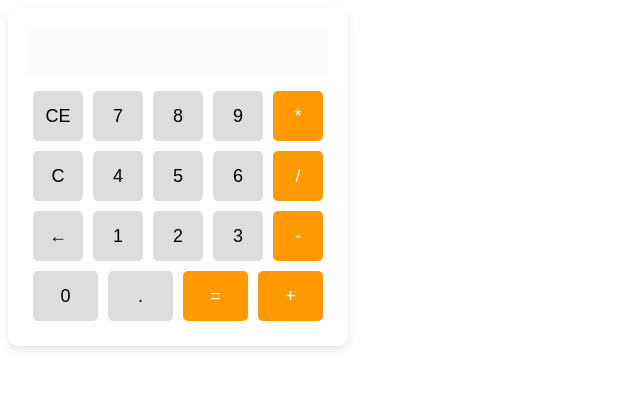
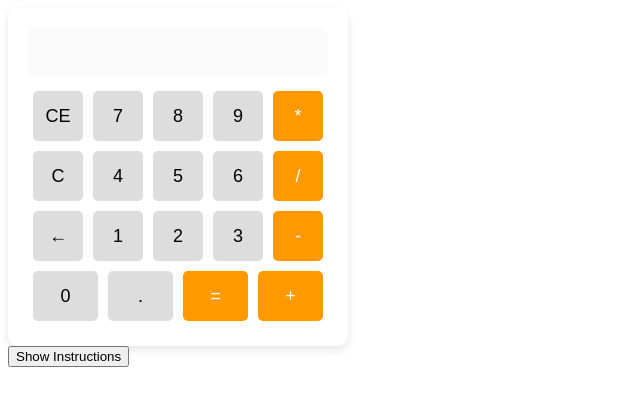
Before and after one commit to joker079/calculator, a plain HTML site: page index.html in a window 1280 px wide. Shown: the whole page, without its empty margins (0-640 px from the left). Drawn offline with Linux system fonts and the light colour scheme.

Commit message:
Update index.html

```diff
--- a/index.html
+++ b/index.html
@@ -66,4 +66,18 @@
 
 
 
+
+
+</head>
+<body>
+  <button class="instructions-button" onclick="goToInstructionsPage()">Show Instructions</button>
+
+  <script>
+    function goToInstructionsPage() {
+      window.location.href = "instructions.html"; // 遷移先のリンクを指定
+    }
+  </script>
+</body>
+
+
 </html>
```
